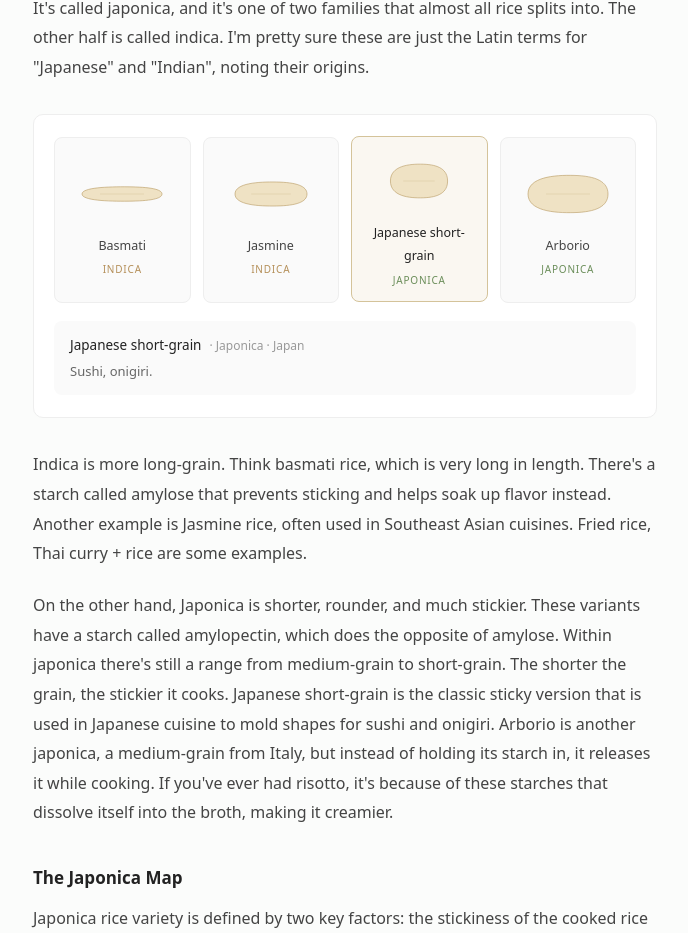
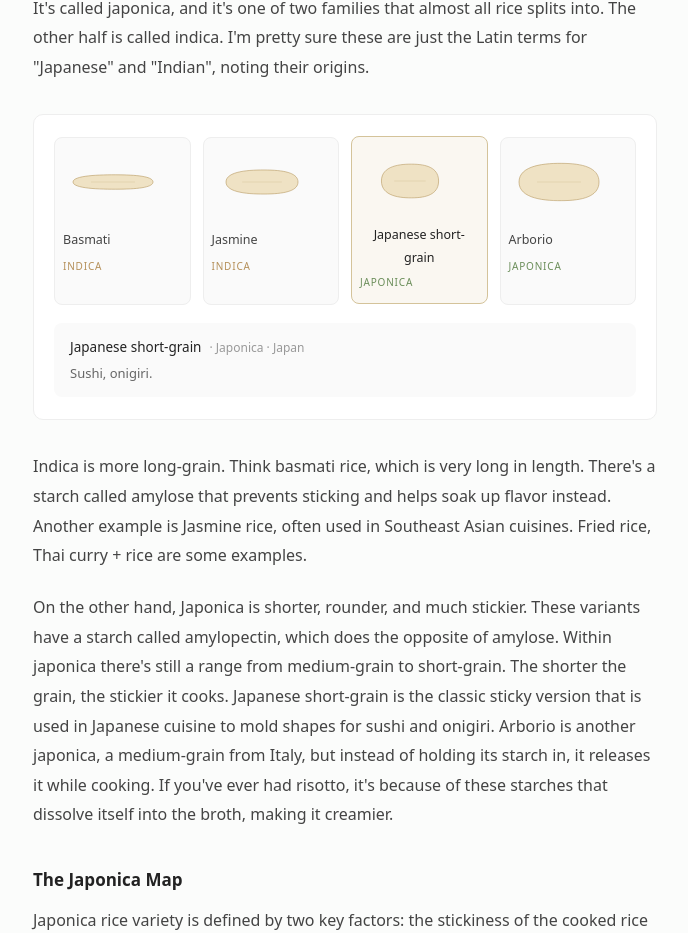
Before and after one commit to gaoe03/personalwebsite, a React (Vite) app: page /blog/rice in a window 1280 px wide. Shown: the part 1140-2073 px from the top of the page, without its empty margins (295-983 px from the left). Built offline with nearby package versions, Linux system fonts and the light colour scheme.

Commit message:
fixed rice grain cards not aligning

```diff
--- a/src/posts/artifacts/GrainComparison.jsx
+++ b/src/posts/artifacts/GrainComparison.jsx
@@ -64,6 +64,9 @@ export default function GrainComparison() {
               onClick={() => setSelected(i)}
               style={{
                 textAlign: 'center',
+                display: 'flex',
+                flexDirection: 'column',
+                justifyContent: 'flex-start',
                 padding: '14px 8px 12px',
                 background: isSel ? '#faf7f1' : '#fafafa',
                 border: `1px solid ${isSel ? '#d4c39a' : '#eee'}`,
@@ -94,7 +97,7 @@ export default function GrainComparison() {
                   />
                 </svg>
               </div>
-              <div style={{ fontSize: '12.5px', color: isSel ? '#222' : '#444', fontWeight: isSel ? 500 : 400, marginTop: '2px' }}>
+              <div style={{ fontSize: '12.5px', color: isSel ? '#222' : '#444', fontWeight: isSel ? 500 : 400, marginTop: '2px', minHeight: '2.4em', display: 'flex', alignItems: 'center', justifyContent: 'center', textAlign: 'center' }}>
                 {grn.name}
               </div>
               <div style={{ fontSize: '10px', color: familyColor(grn.family), marginTop: '3px', letterSpacing: '0.8px', textTransform: 'uppercase', fontWeight: 500 }}>
```
